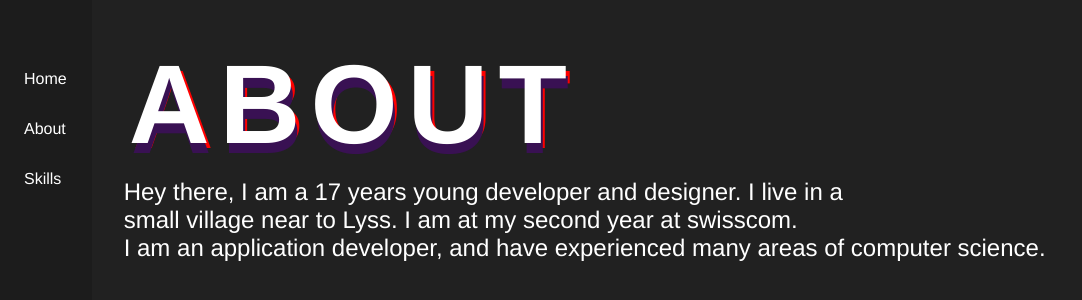
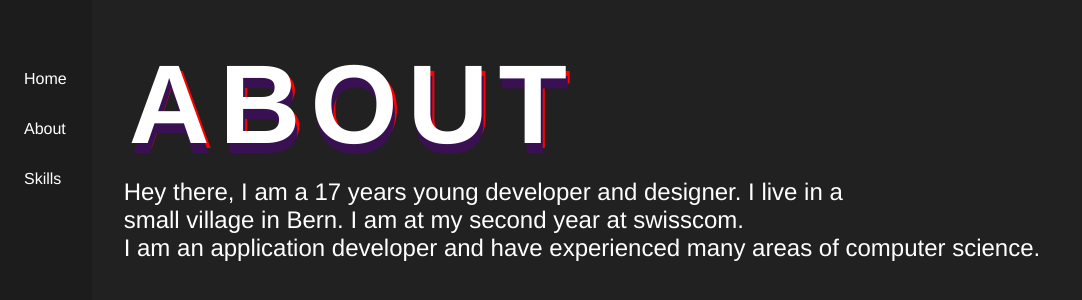
Before and after one commit to Blize/portfolio-simple, a Vue app: page /about in a window 1280 px wide. Shown: the part 130-430 px from the top of the page, without its empty margins (0-1082 px from the left). Built offline with nearby package versions, Linux system fonts and the light colour scheme.

Commit message:
update(about-, skillsview): update sentence and correct phrases

```diff
--- a/src/views/AboutView.vue
+++ b/src/views/AboutView.vue
@@ -10,8 +10,8 @@
     <h2>
       Hey there, I am a 17 years young developer and designer. I live in a
       <br />
-      small village near to Lyss. I am at my second year at swisscom.<br />
-      I am an application developer, and have experienced many areas of computer
+      small village in Bern. I am at my second year at swisscom.<br />
+      I am an application developer and have experienced many areas of computer
       science.<br />
     </h2>
   </div>
--- a/src/views/SkillsView.vue
+++ b/src/views/SkillsView.vue
@@ -2,7 +2,7 @@
   <div class="parent">
     <div class="home">
       <h1 class="color">Skills</h1>
-      <h2>Here are some of the programming language I can code</h2>
+      <h2>Here are some of the programming languages I can code</h2>
     </div>
     <div class="container">
       <div class="cube">
```
Also changed, not shown: 1 other file (tests, documents, lock files or other folders).
